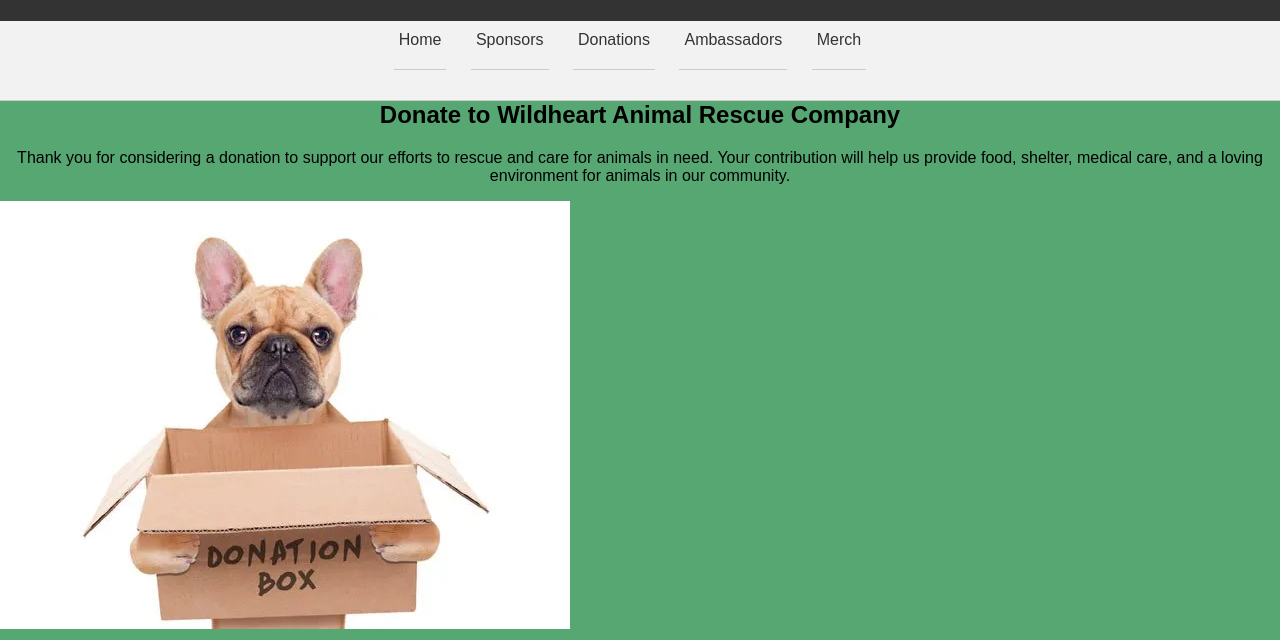
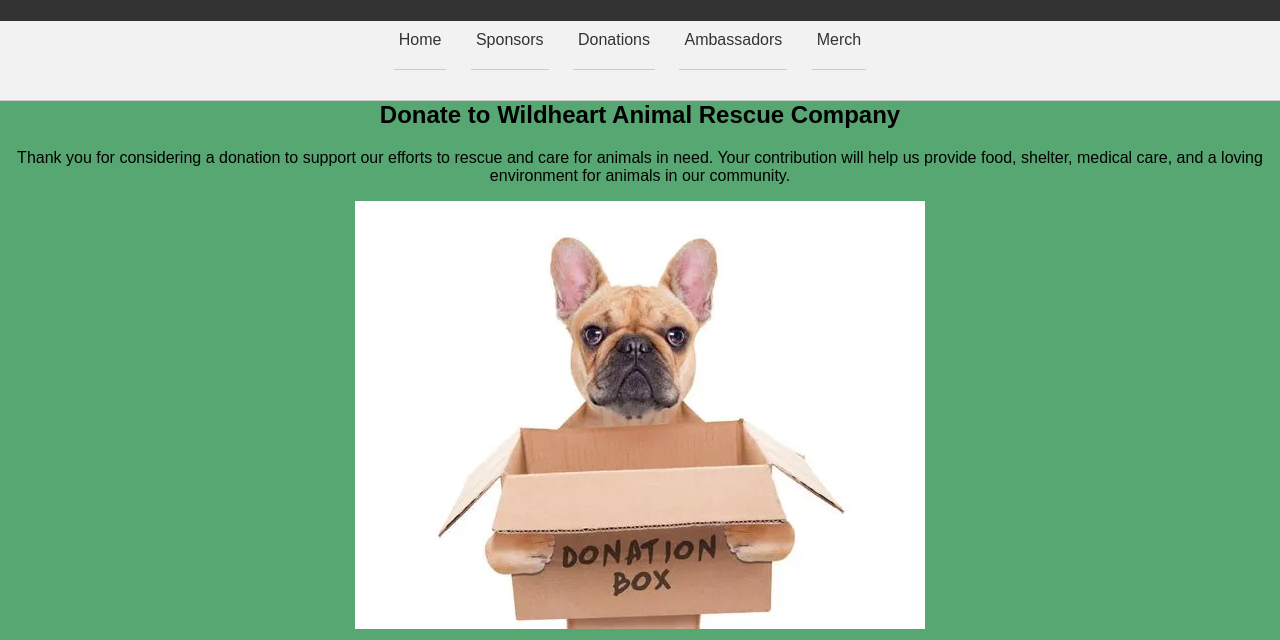
Before and after one commit to loonaticx/CIS2336-Project, a plain HTML site: page donate.html in a window 1280 px wide. Shown: the part 99-739 px from the top of the page. Drawn offline with Linux system fonts and the light colour scheme.

Commit message:
Update donate.html

```diff
--- a/donate.html
+++ b/donate.html
@@ -23,7 +23,9 @@
         <h2>Donate to Wildheart Animal Rescue Company</h2>
         <p>Thank you for considering a donation to support our efforts to rescue and care for animals in need. Your contribution will help us provide food, shelter, medical care, and a loving environment for animals in our community.</p>
     </div>
-        <img src="img/DonationPug.webp" alt="Animal Rescue Company" class="center">
+    <div style="text-align: center;">
+        <img src="img/DonationPug.webp" alt="Animal Rescue Company" style="display: inline-block;">
+    </div>
     <div class="donation">
         <form id="donation-form">
             <label for="donor-name">Name:</label>
```
